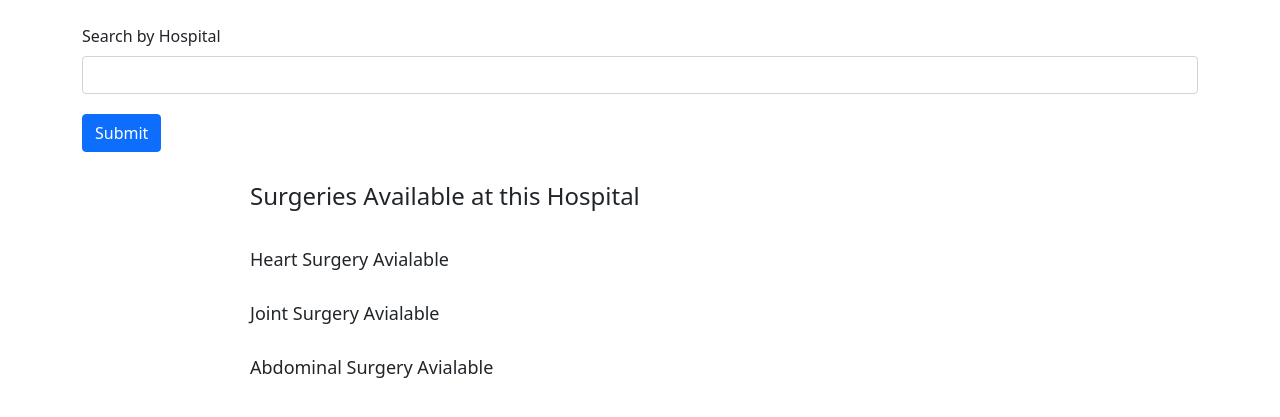
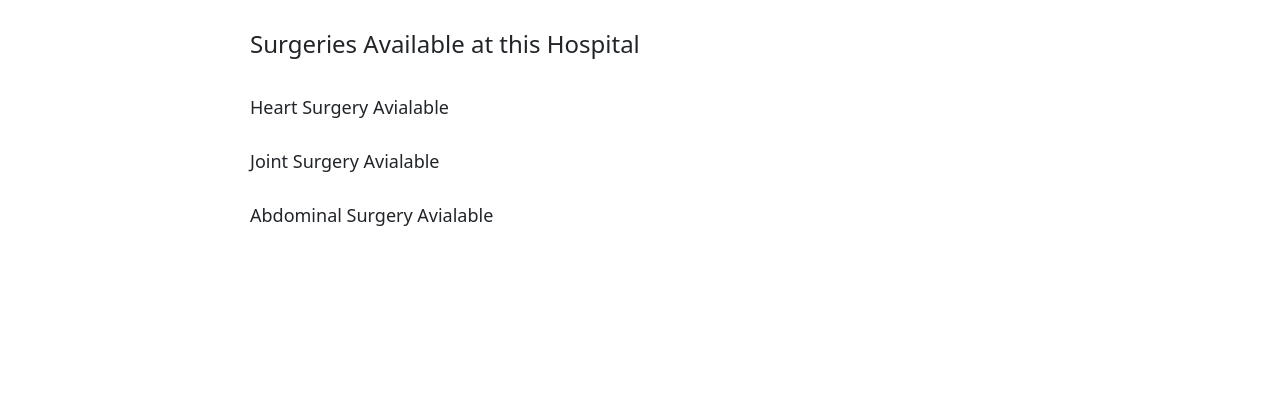
Before and after one commit to bhavyacontractor/G12_Healthcare, a Flask app: page /search_surgery/1 in a window 1280 px wide. Shown: the top 417 px of the page. Run offline with Flask 2, Linux system fonts and the light colour scheme; tables that the repository leaves empty hold one stand-in row (values such as "Sample post"); lists and menus that the app fills with data are empty; some libraries are stand-ins or nearby versions.

Commit message:
Update search_surgery.html

```diff
--- a/templates/search_surgery.html
+++ b/templates/search_surgery.html
@@ -23,22 +23,6 @@
       integrity="sha384-/bQdsTh/da6pkI1MST/rWKFNjaCP5gBSY4sEBT38Q/9RBh9AH40zEOg7Hlq2THRZ"
       crossorigin="anonymous"
     ></script>
-
-      <div class="container" my-3>
-      <form action="/search_surgery" method="post">
-      <br>
-      <label class="form-label">Search by Hospital</label>
-      <div class="form-group" style="margin-bottom: 20px;">
-          <SELECT name="hosp_id" id="hosp_id" class="form-control">
-            {% for j in hospital %}
-                <OPTION value={{j[0]}}>{{j[1]}} ( {{j[2]}} )</OPTION>
-            {% endfor %}
-
-          </SELECT>
-      </div>
-  <button type="submit" class="btn btn-primary">Submit</button>
-    </form>
-      </div>
 
 
 
```
